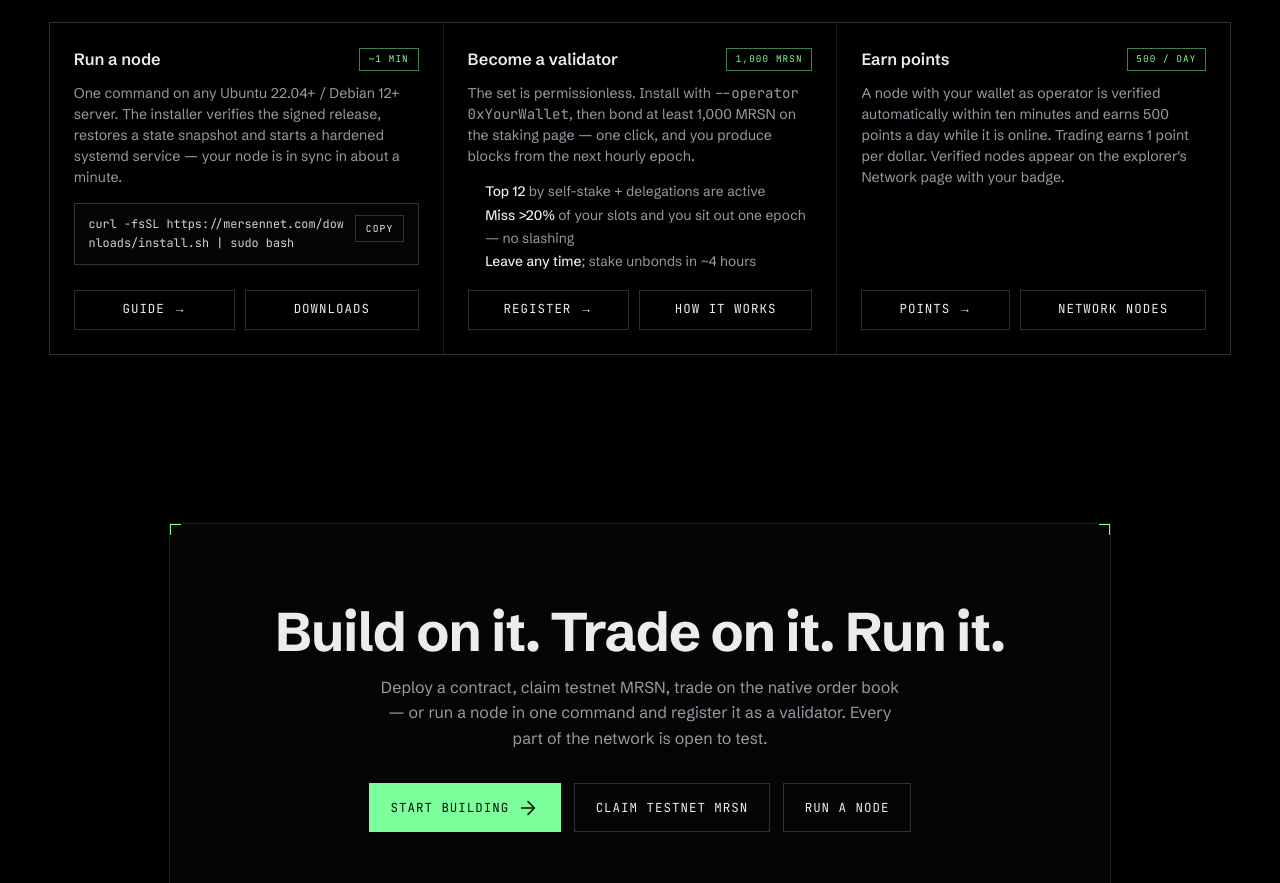
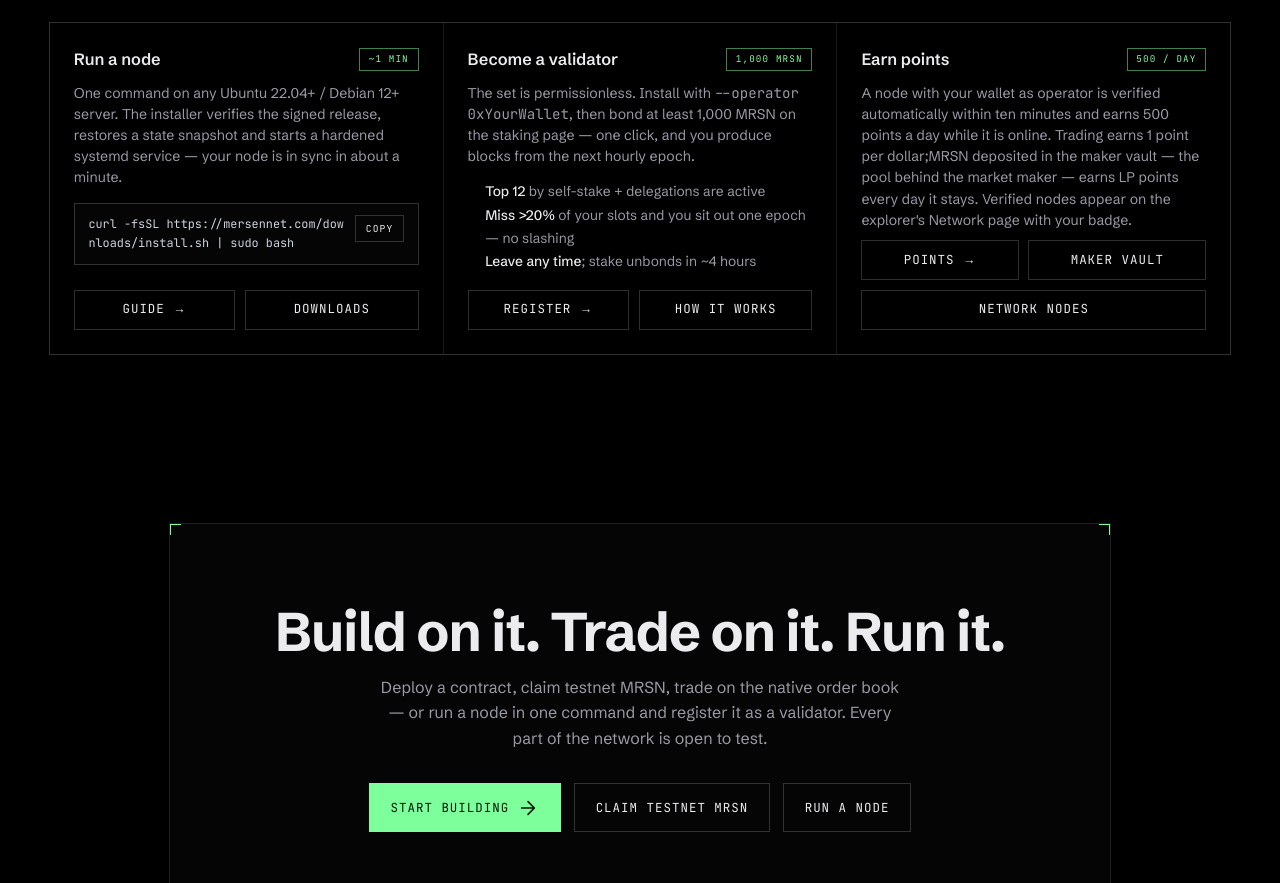
Before and after one commit to mersennet/website, a Next.js app: page / in a window 1280 px wide. Shown: the part 8599-9482 px from the top of the page. Built offline with nearby package versions, Linux system fonts and the light colour scheme; no server answers.

Commit message:
operate: maker vault in the Earn points card

```diff
--- a/app/components/Operate.tsx
+++ b/app/components/Operate.tsx
@@ -194,12 +194,17 @@
             </div>
             <p className={styles.ecoDesc}>
               A node with your wallet as operator is verified automatically within ten minutes
-              and earns 500 points a day while it is online. Trading earns 1 point per dollar.
-              Verified nodes appear on the explorer&apos;s Network page with your badge.
+              and earns 500 points a day while it is online. Trading earns 1 point per dollar;
+              {SITE.symbol} deposited in the maker vault — the pool behind the market maker —
+              earns LP points every day it stays. Verified nodes appear on the explorer&apos;s
+              Network page with your badge.
             </p>
             <div className={styles.opLinks}>
               <a className={`${styles.btn} ${styles.btnSm}`} href={LINKS.points} target="_blank" rel="noopener noreferrer">
                 Points →
+              </a>
+              <a className={`${styles.btn} ${styles.btnSm}`} href={LINKS.vault} target="_blank" rel="noopener noreferrer">
+                Maker vault
               </a>
               <a className={`${styles.btn} ${styles.btnSm}`} href={LINKS.explorerNetwork} target="_blank" rel="noopener noreferrer">
                 Network nodes
--- a/app/site.ts
+++ b/app/site.ts
@@ -33,6 +33,7 @@
   becomeValidator: 'https://docs.mersennet.com/validators/become-a-validator/',
   staking: 'https://trade.mersennet.com/staking',
   points: 'https://trade.mersennet.com/points',
+  vault: 'https://trade.mersennet.com/vault',
   explorerNetwork: 'https://explorer.mersennet.com/#/network',
   explorerValidators: 'https://explorer.mersennet.com/#/validators',
   testTheNetwork: 'https://docs.mersennet.com/getting-started/test-the-network/',
```
